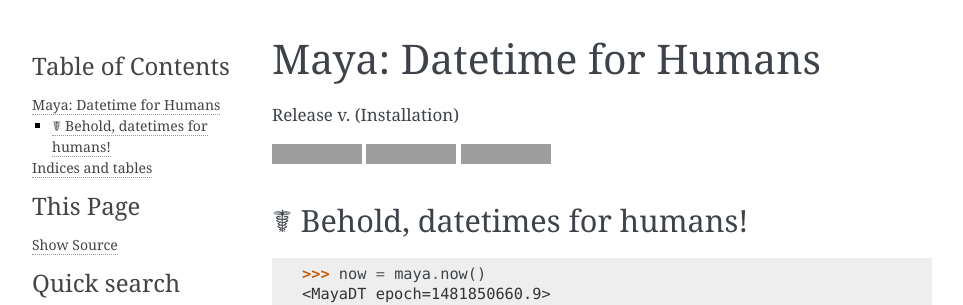
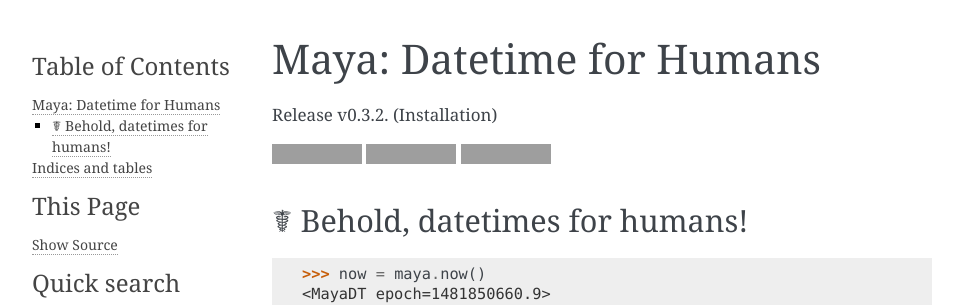
Before and after one commit to kennethreitz/maya, a Sphinx documentation site: the page built from docs/source/index.rst, in a window 1280 px wide, cut to the strip 0-305 px from the top of the page. Shown: the whole strip, without its empty margins (148-1111 px from the left). Built offline with Sphinx 7.4.7, drawn with Linux system fonts in a browser that asks for light colours; part of the change alters nothing that is shown; grey boxes are pictures that could not be loaded.

```diff
--- a/docs/source/conf.py
+++ b/docs/source/conf.py
@@ -17,10 +17,13 @@
 # add these directories to sys.path here. If the directory is relative to the
 # documentation root, use os.path.abspath to make it absolute, like shown here.
 #
-# import os
-# import sys
+import os
+import sys
 # sys.path.insert(0, os.path.abspath('.'))
+sys.path.insert(0, os.path.abspath('..'))
+sys.path.insert(0, os.path.abspath('_themes'))
 
+import maya
 
 # -- General configuration ------------------------------------------------
 
@@ -58,9 +61,9 @@ author = 'Kenneth Reitz'
 # built documents.
 #
 # The short X.Y version.
-version = ''
+version = maya.__version__
 # The full version, including alpha/beta/rc tags.
-release = ''
+release = maya.__version__
 
 # The language for content autogenerated by Sphinx. Refer to documentation
 # for a list of supported languages.
--- a/docs/source/index.rst
+++ b/docs/source/index.rst
@@ -74,6 +74,8 @@ Release v\ |version|. (:ref:`Installation <install>`)
    :maxdepth: 2
    :caption: Contents:
 
+   user/install
+
 
 Indices and tables
 ==================
```
